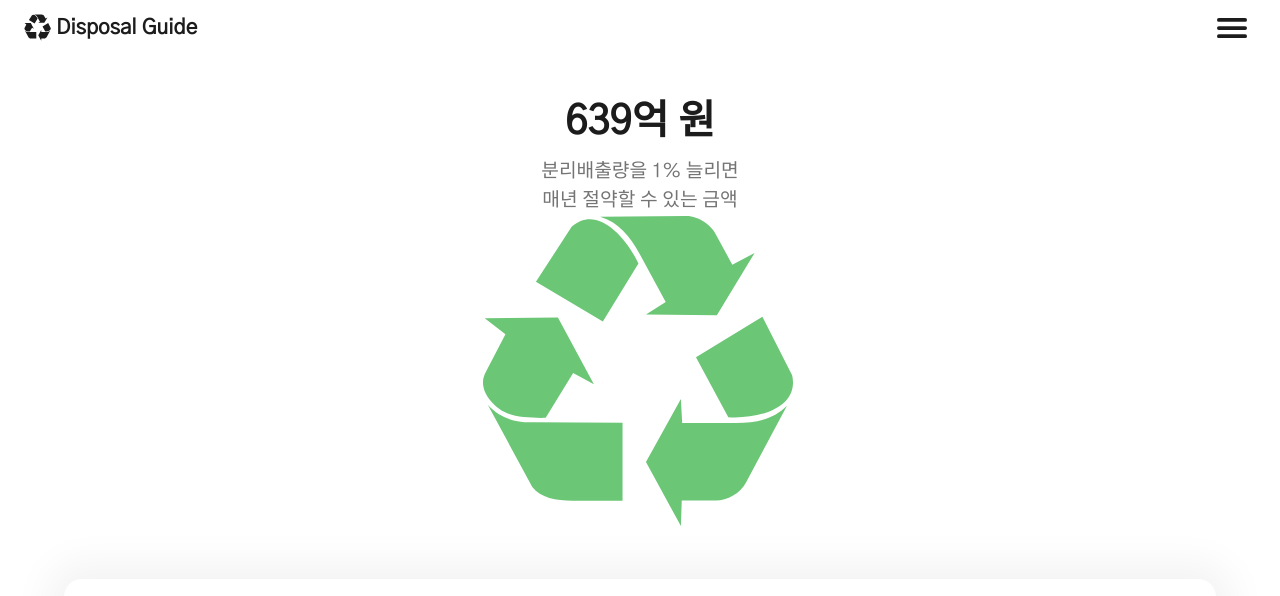
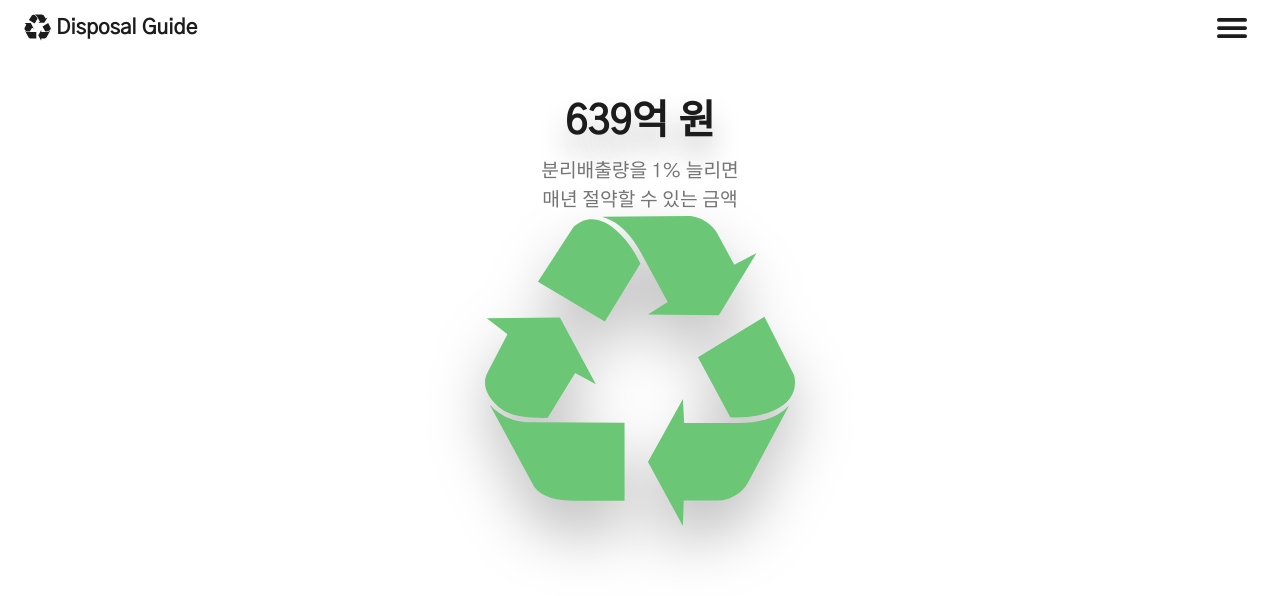
Before and after one commit to youngjoo9992/disposal-guide, a React (Create React App) app: page / in a window 1280 px wide. Shown: the top 596 px of the page. Built offline with nearby package versions, Linux system fonts and the light colour scheme; a web font is replaced by a local one.

Commit message:
임시저장

```diff
--- a/package.json
+++ b/package.json
@@ -12,6 +12,7 @@
     "react-icons": "^4.7.1",
     "react-router-dom": "^6.6.1",
     "react-scripts": "5.0.1",
+    "react-scroll-motion": "^0.3.2",
     "styled-components": "^5.3.6",
     "web-vitals": "^2.1.4"
   },
--- a/src/components/Base.js
+++ b/src/components/Base.js
@@ -1,5 +1,5 @@
 import styled, { css, keyframes } from "styled-components";
-import { motion } from "framer-motion";
+import { motion, useScroll } from "framer-motion";
 import { ReactComponent as recycle } from "../assets/recycle.svg";
 
 export const Container = styled.div`
@@ -13,15 +13,14 @@ export const Container = styled.div`
   background-color: var(--background);
   margin: 0;
   margin-top: 3.5rem;
-  overflow: hidden;
 `;
 
-export const Heading = styled.h1`
+export const Heading = motion(styled.h1`
   font-size: 2.5rem;
   font-weight: 700;
   margin: 0;
   text-align: center;
-`;
+`);
 
 export const Content = styled.h2`
   font-size: 1.2rem;
@@ -35,10 +34,9 @@ export const Logo = styled(recycle)`
   width: ${(props) => props.width};
   height: ${(props) => props.height};
   fill: ${(props) => props.color};
-  margin-right: 0.3rem;
-  transition: transform 0.5s ease-in-out;
+  /* transition: transform 0.5s ease-in-out; */
   transform: ${(props) => {
-    return `rotate(${props.count * 120}deg)`;
+    return `rotate(${props.count}deg)`;
   }};
 `;
 
@@ -51,7 +49,6 @@ const ElementDiv = styled.div`
   transform: ${(props) => {
     return `translateX(${props.page * -100}vw)`;
   }};
-  transition: transform 0.5s ease-in-out;
 `;
 
 export const PageElement = ({
@@ -60,6 +57,7 @@ export const PageElement = ({
   content2,
   page,
   currentPage,
+  scrollOver,
 }) => {
   return (
     <ElementDiv
@@ -67,11 +65,13 @@ export const PageElement = ({
       style={{
         transform: `translateX(${(page - currentPage) * -100}vw)`,
       }}
+      scrollOver={scrollOver}
     >
       <Heading
         style={{
           marginTop: "2rem",
           marginBottom: "0.5rem",
+          textShadow: "0px 19px 30px #bebebe",
         }}
       >
         {heading}
@@ -92,22 +92,29 @@ export const PageElement = ({
   );
 };
 
-const GuideContainer = styled.div`
+const GuideContainer = motion(styled.div`
   display: flex;
   justify-content: center;
   align-items: center;
   padding: 2rem 0px 2rem 0px;
   box-shadow: 0 0 39px 16px rgb(0 0 0 / 5%);
   border-radius: 18px;
-  margin-top: 3rem;
+  margin: 3rem 0px 3rem 0px;
   width: ${(props) => {
     return props.width;
   }};
   height: ${(props) => {
     return props.height;
   }};
-`;
+`);
 
 export const Guide = ({ width, height }) => {
-  return <GuideContainer width={width} height={height}></GuideContainer>;
+  return (
+    <GuideContainer
+      width={width}
+      height={height}
+      initial={{ opacity: 0 }}
+      whileInView={{ opacity: 1 }}
+    ></GuideContainer>
+  );
 };
--- a/src/components/Navbar.js
+++ b/src/components/Navbar.js
@@ -49,10 +49,10 @@ const Menu = motion(styled.div`
   /* margin-right: 2rem; */
 `);
 
-const MenuIcon = motion(styled(IoMenu)`
+const MenuIcon = styled(IoMenu)`
   width: 100%;
   height: 100%;
-`);
+`;
 
 const MenuTab = motion(styled.div`
   width: 100vw;
@@ -84,7 +84,12 @@ const Navbar = () => {
       <NavbarContainer menu={menuToggle} layoutId="nav-container">
         <NavbarTopContainer layoutId="nav-top-container">
           <LogoArea layoutId="nav-logo">
-            <Logo width="1.7rem" height="1.7rem" color="#1c1c1c" />
+            <Logo
+              width="1.7rem"
+              height="1.7rem"
+              color="#1c1c1c"
+              style={{ marginRight: "0.3rem" }}
+            />
             Disposal Guide
           </LogoArea>
           <Menu
--- a/src/pages/Main.js
+++ b/src/pages/Main.js
@@ -1,8 +1,27 @@
 import React, { useState, useEffect, useRef, useCallback } from "react";
-import { motion } from "framer-motion";
+import {
+  Animator,
+  ScrollContainer,
+  ScrollPage,
+  batch,
+  Fade,
+  FadeIn,
+  FadeOut,
+  Move,
+  MoveIn,
+  MoveOut,
+  Sticky,
+  StickyIn,
+  StickyOut,
+  Zoom,
+  ZoomIn,
+  ZoomOut,
+} from "react-scroll-motion";
 import { Container } from "../components/Base";
 import { Logo, Heading, Content, PageElement, Guide } from "../components/Base";
 import styled from "styled-components";
+
+const floatingContainerHeight = 70;
 
 const PageContainer = styled.div`
   position: relative;
@@ -11,72 +30,157 @@ const PageContainer = styled.div`
   z-index: 1;
 `;
 
+const FloatingContainer = styled.div`
+  bottom: 0;
+  left: 0;
+  right: 0;
+  display: flex;
+  flex-direction: column;
+  align-items: center;
+  height: ${floatingContainerHeight}vh;
+  box-sizing: border-box;
+  overflow: hidden;
+`;
+
+const GuideContainer = styled.div`
+  display: flex;
+  flex-direction: column;
+  align-items: center;
+  box-sizing: border-box;
+`;
+
 const Main = () => {
   const [animState, setAnimState] = useState(0);
   const lastScrollTime = useRef(Date.now());
+  const [scrollY, setScrollY] = useState(window.scrollY);
+  const [scrollOver, setScrollOver] = useState(false);
+  const scrollHeight = 1200;
 
   useEffect(() => {
-    if (animState !== 2) {
-      document.body.style.overflow = "hidden";
+    const scrollHandler = (e) => {
+      setScrollY(window.scrollY);
+      if (window.scrollY >= scrollHeight) {
+        setScrollOver(true);
       } else {
-      setTimeout(() => {
-        document.body.style.overflow = "visible";
-      }, 200);
-    }
-  }, [animState]);
-
-  const incrementAnimState = (amount) => {
-    if ((amount > 0 && animState !== 2) || (amount < 0 && animState !== 0)) {
-      setAnimState(animState + amount);
+        setScrollOver(false);
       }
     };
 
-  const detectWheel = (e) => {
-    if (window.scrollY === 0) {
-      const scrollY = e.nativeEvent.wheelDelta;
-      if (Date.now() - lastScrollTime.current > 200) {
-        lastScrollTime.current = Date.now();
-        if (scrollY > 0) {
-          incrementAnimState(-1);
-          return 1;
-        } else if (scrollY < 0) {
-          incrementAnimState(1);
-          return -1;
-        }
-      }
-    } else {
-    }
+    document.addEventListener("scroll", scrollHandler);
+
+    return () => {
+      document.addEventListener("scroll", scrollHandler);
     };
+  }, []);
 
   return (
-    <Container onWheel={detectWheel}>
+    <Container>
+      <GuideContainer
+        scrollHeight={scrollHeight}
+        style={{
+          padding: scrollOver
+            ? `calc(${scrollHeight}px) 0px 0px 0px`
+            : `calc(${scrollHeight}px + ${floatingContainerHeight}vh) 0px 0px 0px`,
+        }}
+      >
+        <FloatingContainer
+          style={{
+            position: scrollOver ? "relative" : "fixed",
+            top: scrollOver ? "0rem" : "3.5rem",
+          }}
+        >
           <PageContainer>
             <PageElement
               heading="639억 원"
               content1="분리배출량을 1% 늘리면"
               content2="매년 절약할 수 있는 금액"
               page={0}
-          currentPage={animState}
+              currentPage={scrollY / 600 >= 2 ? 2 : scrollY / 600}
             />
             <PageElement
               heading="88kg"
               content1="한 사람이 올바른 분리배출을 통해"
               content2="줄일 수 있는 탄소배출량"
               page={1}
-          currentPage={animState}
+              currentPage={scrollY / 600 >= 2 ? 2 : scrollY / 600}
             />
             <PageElement
               heading="70%"
               content1="일반쓰레기 중"
               content2="재활용 가능한 쓰레기의 비율"
               page={2}
-          currentPage={animState}
+              currentPage={scrollY / 600 >= 2 ? 2 : scrollY / 600}
             />
           </PageContainer>
-      <Logo width="20rem" height="20rem" color="#6bc676" count={animState} />
-      <Guide width="90vw" height="10rem" />
-      <Guide />
-      <Guide />
+          <Logo
+            width="40vh"
+            height="40vh"
+            color="#6bc676"
+            count={scrollY * 0.2 >= 240 ? 240 : scrollY * 0.2}
+            style={{ filter: "drop-shadow(0px 2rem 30px #bebebe)" }}
+          />
+        </FloatingContainer>
+        <Heading
+          initial={{ opacity: 0 }}
+          whileInView={{ opacity: 1 }}
+          viewport={{ amount: "all" }}
+        >
+          인공지능
+          <br />
+          분리배출 렌즈
+        </Heading>
+        <Guide
+          width="90vw"
+          height="20rem"
+          initial={{ opacity: 0 }}
+          whileInView={{ opacity: 1 }}
+          viewport={{ amount: "all" }}
+        />
+        <Heading
+          initial={{ opacity: 0 }}
+          whileInView={{ opacity: 1 }}
+          viewport={{ amount: "all" }}
+        >
+          분리배출
+          <br />
+          물품 리스트
+        </Heading>
+        <Guide
+          width="90vw"
+          height="20rem"
+          initial={{ opacity: 0 }}
+          whileInView={{ opacity: 1 }}
+          viewport={{ amount: "all" }}
+        />
+        <Heading
+          initial={{ opacity: 0 }}
+          whileInView={{ opacity: 1 }}
+          viewport={{ amount: "all" }}
+        >
+          분리배출 검색
+        </Heading>
+        <Guide
+          width="90vw"
+          height="20rem"
+          initial={{ opacity: 0 }}
+          whileInView={{ opacity: 1 }}
+          viewport={{ amount: "all" }}
+        />
+        <Heading
+          initial={{ opacity: 0 }}
+          whileInView={{ opacity: 1 }}
+          viewport={{ amount: "all" }}
+        >
+          분리배출의 중요성
+        </Heading>
+        <Guide
+          width="90vw"
+          height="20rem"
+          initial={{ opacity: 0 }}
+          whileInView={{ opacity: 1 }}
+          viewport={{ amount: "all" }}
+        />
+      </GuideContainer>
     </Container>
   );
 };
```
Also changed, not shown: 1 other file (tests, documents, lock files or other folders). Lines whose indentation alone changed are shown as unchanged.
